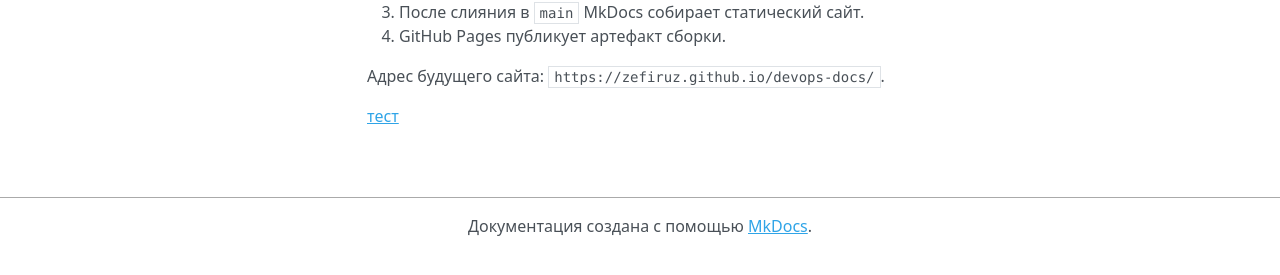
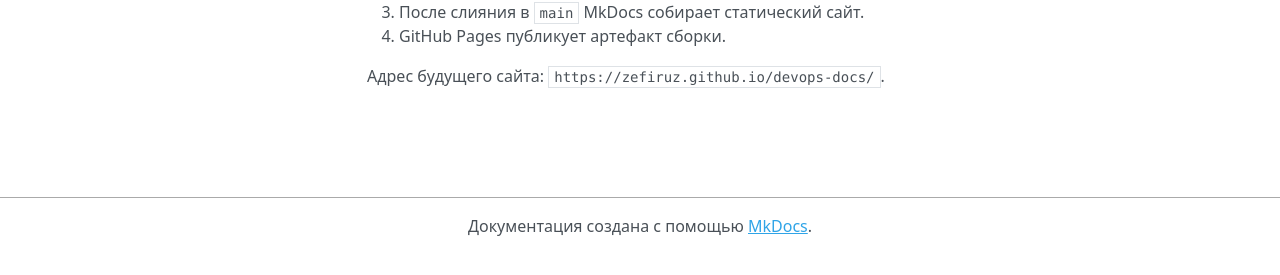
Before and after one commit to zefiruz/devops-docs, an MkDocs documentation site: the page built from docs/index.md, in a window 1280 px wide. Shown: the part 349-624 px from the top of the page. Built offline with MkDocs 1.6.1, drawn with Linux system fonts in a browser that asks for light colours; nearby versions of some CDN libraries.

Commit message:
fix: remove broken documentation link

```diff
--- a/docs/index.md
+++ b/docs/index.md
@@ -12,5 +12,3 @@
 4. GitHub Pages публикует артефакт сборки.
 
 Адрес будущего сайта: `https://zefiruz.github.io/devops-docs/`.
-
-[тест](missing-page.md)
```
